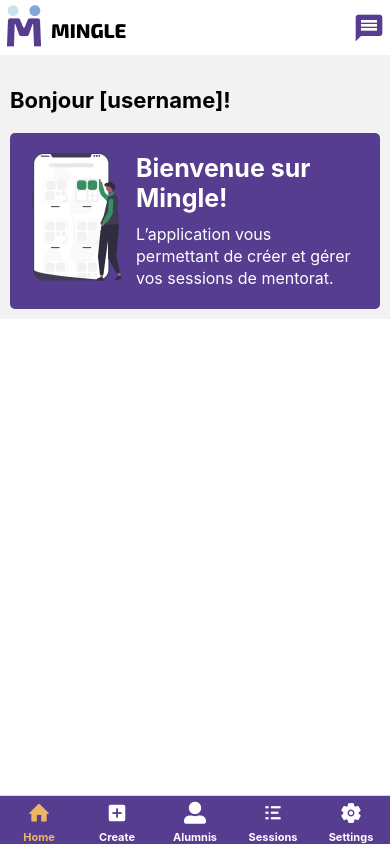
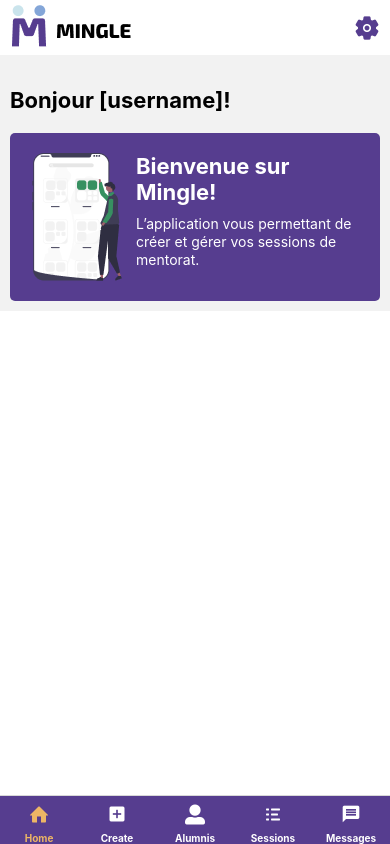
Before and after one commit to jonathanValere/mingle-front, a React Native app: screen /Home in a window 390 px wide. Built offline with nearby package versions, Linux system fonts and the light colour scheme.

Commit message:
refactoring navigation, settings and messages screen modified, stack back button customized

```diff
--- a/App.js
+++ b/App.js
@@ -1,11 +1,16 @@
 import { StatusBar } from "expo-status-bar";
-import { StyleSheet, Text, View } from "react-native";
-import { NavigationContainer } from "@react-navigation/native";
+import { BackHandler, Pressable, StyleSheet, Text, View } from "react-native";
+import {
+  NavigationContainer,
+  getStateFromPath,
+  useNavigation,
+  useRoute,
+} from "@react-navigation/native";
 import { createBottomTabNavigator } from "@react-navigation/bottom-tabs";
+import { createNativeStackNavigator } from "@react-navigation/native-stack";
 import { Entypo } from "@expo/vector-icons";
 import { MaterialIcons } from "@expo/vector-icons";
 import { FontAwesome5 } from "@expo/vector-icons";
-import { Ionicons } from "@expo/vector-icons";
 
 // Screens (component) ---
 import HomeScreen from "./screens/HomeScreen";
@@ -13,26 +18,29 @@ import CreateScreen from "./screens/CreateScreen";
 import AlumnisScreen from "./screens/AlumnisScreen";
 import SessionsScreen from "./screens/SessionsScreen";
 import SettingsScreen from "./screens/SettingsScreen";
+import MessagesScreen from "./screens/Messages/MessagesScreen";
 
 import Colors from "./Constants/Colors";
+import BackButton from "./components/Buttons/BackButton";
 
 // Import component --
 
 const Tab = createBottomTabNavigator();
+const Stack = createNativeStackNavigator();
+
 const iconTabStyle = {
-  size: 22,
+  size: 20,
 };
 
-export default function App() {
+function Home() {
   return (
-    <NavigationContainer>
     <Tab.Navigator
       screenOptions={{
         tabBarStyle: { backgroundColor: Colors.primary },
         tabBarActiveTintColor: Colors.secondary,
         tabBarInactiveTintColor: Colors.white,
         tabBarLabelStyle: {
-            fontSize: 11,
+          fontSize: 10,
           fontWeight: "bold",
         },
         headerShown: false,
@@ -95,12 +103,12 @@ export default function App() {
         }}
       />
       <Tab.Screen
-          name="Settings"
-          component={SettingsScreen}
+        name="Messages"
+        component={MessagesScreen}
         options={{
           tabBarIcon: ({ focused }) => (
-              <Ionicons
-                name="settings"
+            <MaterialIcons
+              name="message"
               size={iconTabStyle.size}
               color={focused ? Colors.secondary : Colors.white}
             />
@@ -108,6 +116,25 @@ export default function App() {
         }}
       />
     </Tab.Navigator>
+  );
+}
+
+export default function App() {
+  return (
+    <NavigationContainer>
+      <Stack.Navigator screenOptions={{ headerShown: false }}>
+        <Stack.Screen name="MingleHome" component={Home} />
+        <Stack.Screen
+          name="Settings"
+          component={SettingsScreen}
+          options={{
+            headerShown: true,
+            // headerBackTitle: "Retour",
+            // headerBackTitleStyle: { fontSize: 16 },
+            headerLeft: () => <BackButton />,
+          }}
+        />
+      </Stack.Navigator>
     </NavigationContainer>
   );
 }
--- /dev/null
+++ b/components/Buttons/BackButton.js
@@ -0,0 +1,36 @@
+import { Text, StyleSheet, Pressable } from "react-native";
+import { useNavigation } from "@react-navigation/native";
+import { MaterialCommunityIcons } from "@expo/vector-icons";
+
+import Colors from "../../Constants/Colors";
+
+export default function BackButton() {
+  const navigation = useNavigation();
+
+  return (
+    <Pressable onPress={() => navigation.goBack()} style={styles.btn}>
+      <MaterialCommunityIcons
+        name="keyboard-backspace"
+        size={24}
+        color={Colors.primary}
+      />
+      <Text style={styles.text}>Retour</Text>
+    </Pressable>
+  );
+}
+
+const styles = StyleSheet.create({
+  btn: {
+    flexDirection: "row",
+    alignItems: "center",
+    borderWidth: 1,
+    paddingVertical: 2,
+    paddingHorizontal: 8,
+    borderRadius: 4,
+  },
+  text: {
+    color: Colors.primary,
+    fontSize: 11,
+    fontWeight: "bold",
+  },
+});
--- a/components/Header/Header.js
+++ b/components/Header/Header.js
@@ -1,7 +1,7 @@
 import { View, StyleSheet, Pressable } from "react-native";
 import Logo from "../Logo/Logo";
 import { useNavigation } from "@react-navigation/native";
-import { MaterialIcons } from "@expo/vector-icons";
+import { Ionicons } from "@expo/vector-icons";
 
 import Colors from "../../Constants/Colors";
 
@@ -12,8 +12,8 @@ export default function Header() {
     <View style={styles.container}>
       <View style={styles.logoAndMessage}>
         <Logo />
-        <Pressable onPress={() => console.log("Go to MessagesScreen")}>
-          <MaterialIcons name="message" size={32} color={Colors.primary} />
+        <Pressable onPress={() => navigation.navigate("Settings")}>
+          <Ionicons name="settings" size={26} color={Colors.primary} />
         </Pressable>
       </View>
     </View>
@@ -23,7 +23,8 @@ export default function Header() {
 const styles = StyleSheet.create({
   container: {
     backgroundColor: Colors.white,
-    padding: 5,
+    paddingVertical: 5,
+    paddingHorizontal: 10,
     borderBottomWidth: 2,
     borderBottomColor: Colors.greyLight,
     zIndex: 1,
--- a/package.json
+++ b/package.json
@@ -11,14 +11,15 @@
   "dependencies": {
     "@react-navigation/bottom-tabs": "^6.5.19",
     "@react-navigation/native": "^6.1.16",
+    "@react-navigation/native-stack": "^6.9.25",
     "expo": "~50.0.11",
+    "expo-constants": "~15.4.5",
     "expo-status-bar": "~1.11.1",
     "react": "18.2.0",
     "react-native": "0.73.4",
     "react-native-safe-area-context": "4.8.2",
     "react-native-screens": "~3.29.0",
-    "react-native-splash-screen": "^3.3.0",
-    "expo-constants": "~15.4.5"
+    "react-native-splash-screen": "^3.3.0"
   },
   "devDependencies": {
     "@babel/core": "^7.20.0"
--- a/screens/HomeScreen.js
+++ b/screens/HomeScreen.js
@@ -68,13 +68,13 @@ const styles = StyleSheet.create({
   },
   overviewTitle: {
     color: Colors.white,
-    fontSize: 25,
+    fontSize: 22,
     fontWeight: "bold",
     marginBottom: 10,
   },
   overviewText: {
     color: Colors.white,
-    fontSize: 16,
-    lineHeight: 22,
+    fontSize: 14,
+    lineHeight: 18,
   },
 });
--- a/screens/MessagesScreen.js
+++ b/screens/Messages/MessagesScreen.js
@@ -1,8 +1,8 @@
 import { View, Text, StyleSheet, ScrollView } from "react-native";
 import Constants from "expo-constants";
 
-import Header from "../components/Header/Header";
-import Colors from "../Constants/Colors";
+import Header from "../../components/Header/Header";
+import Colors from "../../Constants/Colors";
 
 export default function MessagesScreen() {
   return (
--- a/screens/SettingsScreen.js
+++ b/screens/SettingsScreen.js
@@ -1,12 +1,9 @@
 import { View, Text, StyleSheet, ScrollView } from "react-native";
-import Constants from "expo-constants";
-import Header from "../components/Header/Header";
 import Colors from "../Constants/Colors";
 
 export default function SettingsScreen() {
   return (
     <View style={styles.container}>
-      <Header />
       <ScrollView
         contentContainerStyle={styles.containerContent}
         showsVerticalScrollIndicator={false}
@@ -21,7 +18,6 @@ const styles = StyleSheet.create({
   container: {
     backgroundColor: Colors.white,
     flex: 1,
-    paddingTop: Constants.statusBarHeight,
   },
   containerContent: {
     backgroundColor: Colors.greyLight,
```
Also changed, not shown: 1 other file (tests, documents, lock files or other folders). Lines whose indentation alone changed are shown as unchanged.
